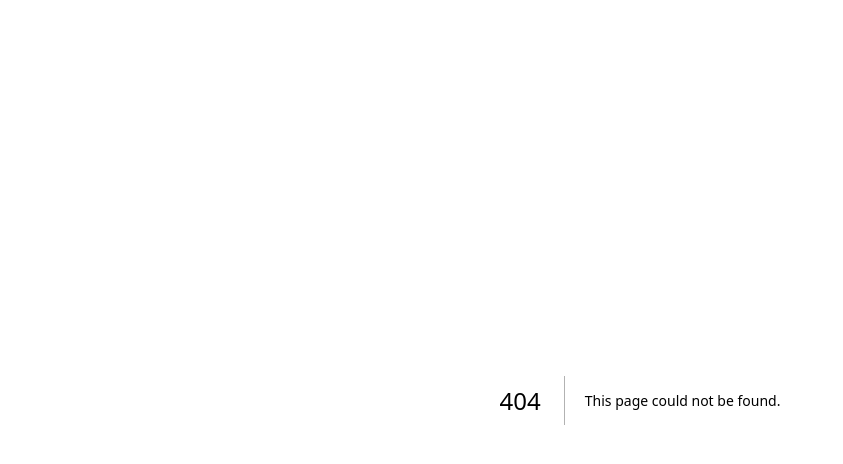
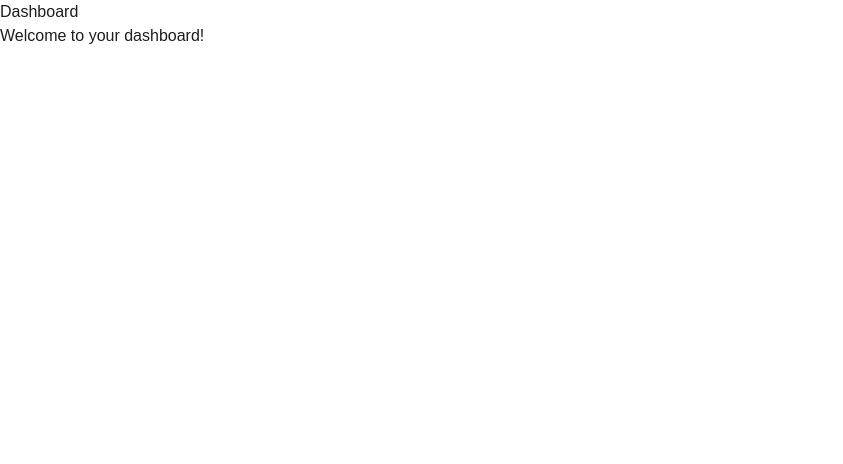
Before and after one commit to pinggyeKing/pinggyeking-frontend, a Next.js app: page /dashboard in a window 1280 px wide. Before the commit this address had no page. Shown: the top 464 px of the page, without its empty margins (0-843 px from the left). Built offline with nearby package versions, Linux system fonts and the light colour scheme.

Commit message:
refactor: Create a test page and modify dashboard page

```diff
--- /dev/null
+++ b/src/app/dashboard/page.tsx
@@ -0,0 +1,10 @@
+function DashboardPage() {
+  return (
+    <div>
+      <h1>Dashboard</h1>
+      <p>Welcome to your dashboard!</p>
+    </div>
+  );
+}
+
+export default DashboardPage;
```
